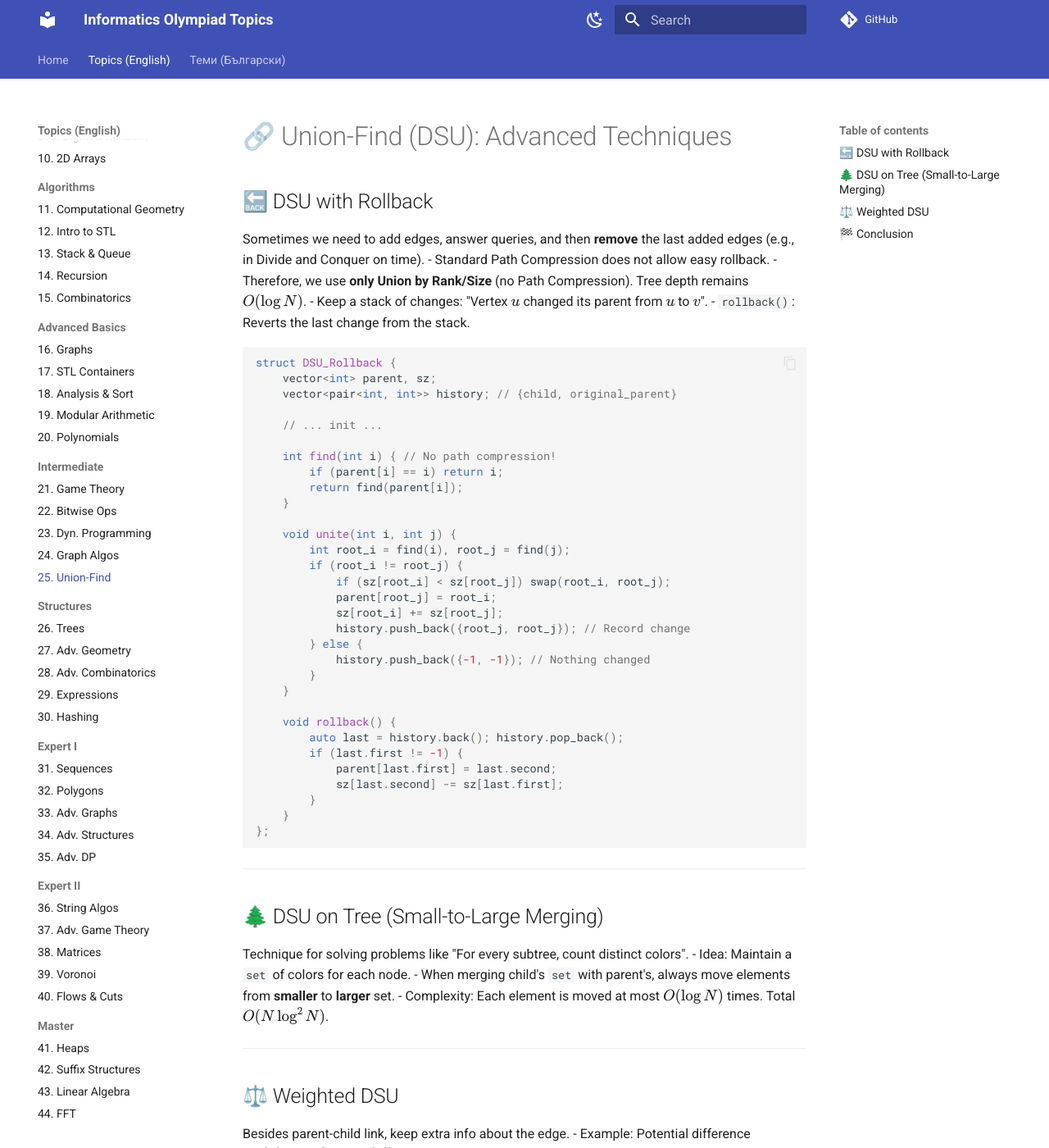
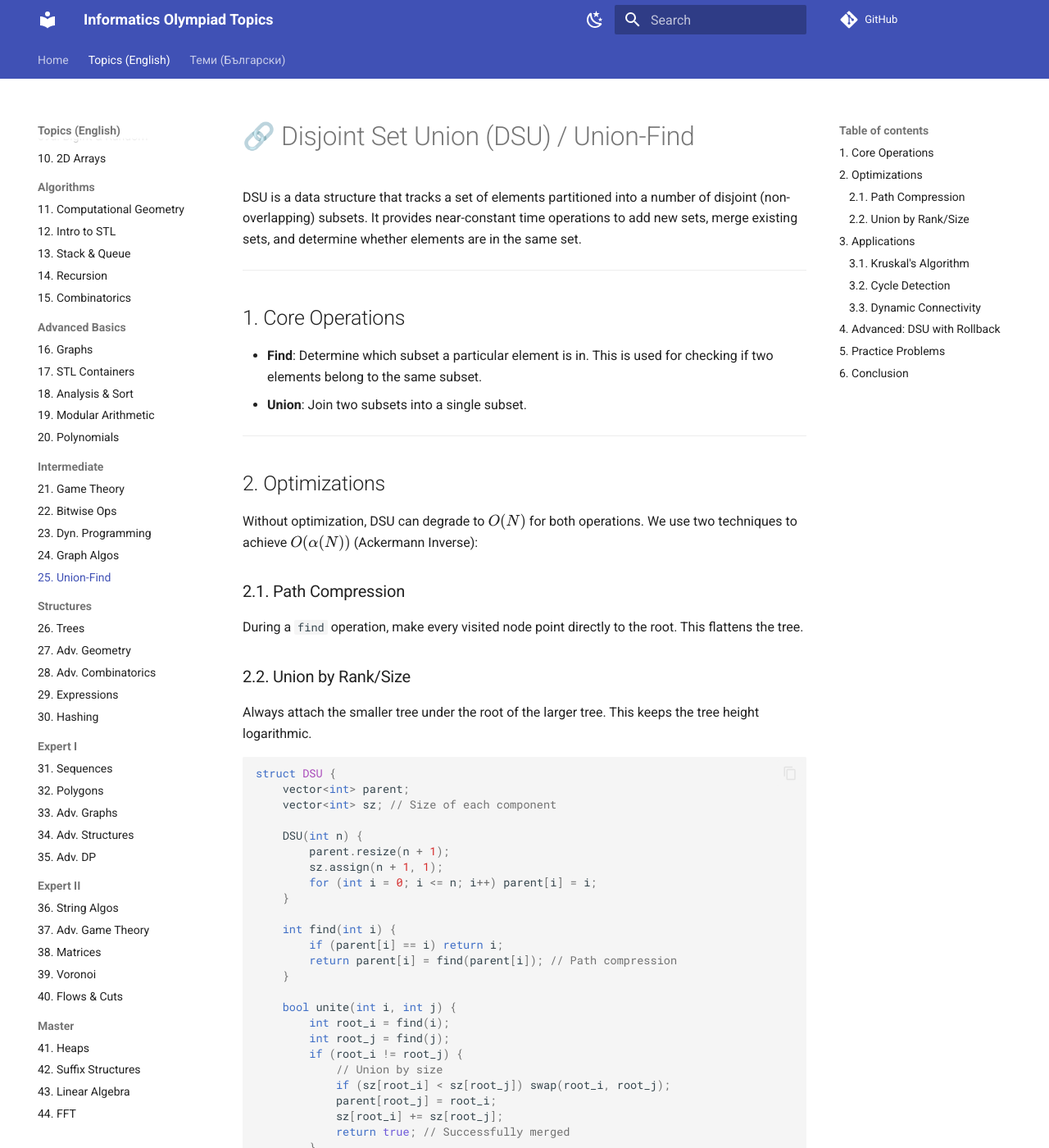
Before and after one commit to KadirYazadzhi/Informatics-Olympiad-Topics, an MkDocs documentation site: the page built from docs/EN/25_Union_Find.md, in a window 1280 px wide and 1400 px high. Shown: the whole window at 82% size. Built offline with MkDocs 1.6.1 and Material for MkDocs 9.7.7, drawn with Linux system fonts in a browser that asks for light colours; comment, search, counter and statistics services are not loaded; some of the changed text lies outside the part shown.

Commit message:
Expand EN/25_Union_Find.md: DSU theory and Kruskal application

````diff
--- a/docs/EN/25_Union_Find.md
+++ b/docs/EN/25_Union_Find.md
@@ -1,67 +1,81 @@
-# 🔗 Union-Find (DSU): Advanced Techniques
+# 🔗 Disjoint Set Union (DSU) / Union-Find
 
-## 🔙 DSU with Rollback
+DSU is a data structure that tracks a set of elements partitioned into a number of disjoint (non-overlapping) subsets. It provides near-constant time operations to add new sets, merge existing sets, and determine whether elements are in the same set.
 
-Sometimes we need to add edges, answer queries, and then **remove** the last added edges (e.g., in Divide and Conquer on time).
-- Standard Path Compression does not allow easy rollback.
-- Therefore, we use **only Union by Rank/Size** (no Path Compression). Tree depth remains $O(\log N)$.
-- Keep a stack of changes: "Vertex $u$ changed its parent from $u$ to $v$".
-- `rollback()`: Reverts the last change from the stack.
+---
+
+## 1. Core Operations
+
+*   **Find**: Determine which subset a particular element is in. This is used for checking if two elements belong to the same subset.
+*   **Union**: Join two subsets into a single subset.
+
+---
+
+## 2. Optimizations
+
+Without optimization, DSU can degrade to $O(N)$ for both operations. We use two techniques to achieve $O(\alpha(N))$ (Ackermann Inverse):
+
+### 2.1. Path Compression
+During a `find` operation, make every visited node point directly to the root. This flattens the tree.
+
+### 2.2. Union by Rank/Size
+Always attach the smaller tree under the root of the larger tree. This keeps the tree height logarithmic.
 
 ```cpp
-struct DSU_Rollback {
-    vector<int> parent, sz;
-    vector<pair<int, int>> history; // {child, original_parent}
+struct DSU {
+    vector<int> parent;
+    vector<int> sz; // Size of each component
 
-    // ... init ...
-
-    int find(int i) { // No path compression!
-        if (parent[i] == i) return i;
-        return find(parent[i]);
+    DSU(int n) {
+        parent.resize(n + 1);
+        sz.assign(n + 1, 1);
+        for (int i = 0; i <= n; i++) parent[i] = i;
     }
 
-    void unite(int i, int j) {
-        int root_i = find(i), root_j = find(j);
+    int find(int i) {
+        if (parent[i] == i) return i;
+        return parent[i] = find(parent[i]); // Path compression
+    }
+
+    bool unite(int i, int j) {
+        int root_i = find(i);
+        int root_j = find(j);
         if (root_i != root_j) {
+            // Union by size
             if (sz[root_i] < sz[root_j]) swap(root_i, root_j);
             parent[root_j] = root_i;
             sz[root_i] += sz[root_j];
-            history.push_back({root_j, root_j}); // Record change
-        } else {
-            history.push_back({-1, -1}); // Nothing changed
+            return true; // Successfully merged
         }
-    }
-
-    void rollback() {
-        auto last = history.back(); history.pop_back();
-        if (last.first != -1) {
-            parent[last.first] = last.second;
-            sz[last.second] -= sz[last.first];
-        }
+        return false; // Already in same set
     }
 };
 ```
 
 ---
 
-## 🌲 DSU on Tree (Small-to-Large Merging)
+## 3. Applications
 
-Technique for solving problems like "For every subtree, count distinct colors".
-- Idea: Maintain a `set` of colors for each node.
-- When merging child's `set` with parent's, always move elements from **smaller** to **larger** set.
-- Complexity: Each element is moved at most $O(\log N)$ times. Total $O(N \log^2 N)$.
+### 3.1. Kruskal's Algorithm
+Used to find the Minimum Spanning Tree (MST) by efficiently checking if an edge connects two previously disconnected components.
+
+### 3.2. Cycle Detection
+In an undirected graph, if `find(u) == find(v)` before adding edge $(u, v)$, then adding the edge will create a cycle.
+
+### 3.3. Dynamic Connectivity
+DSU allows adding edges and checking connectivity online. (Note: standard DSU does not support edge deletion efficiently).
 
 ---
 
-## ⚖️ Weighted DSU
-
-Besides parent-child link, keep extra info about the edge.
-- Example: Potential difference $val[u] - val[parent[u]]$.
-- During `find` with Path Compression, update this value too.
-- Application: Checking consistency of a system of equations/inequalities ($A - B = 5$, $B - C = 3 \implies A - C = 8$).
+## 4. Advanced: DSU with Rollback
+If you need to undo operations (e.g., in a Divide and Conquer on queries), you **cannot** use Path Compression. Use only Union by Rank/Size and maintain a stack of changes to revert.
 
 ---
 
-## 🏁 Conclusion
+## 5. Practice Problems
+1.  **CSES Road Construction**: Standard DSU.
+2.  **UVa 10608**: Friends (Max component size).
+3.  **Codeforces 1213G**: Path Queries (Sorting edges + DSU).
 
-DSU is much more than just finding connected components. The Rollback version is key to solving dynamic problems, and Small-to-Large merging is a standard technique for tree problems. 🚀
+## 6. Conclusion
+DSU is a powerful tool for connectivity problems. Its implementation is short, but its efficiency makes it suitable for huge datasets ($N = 10^6$).
````
